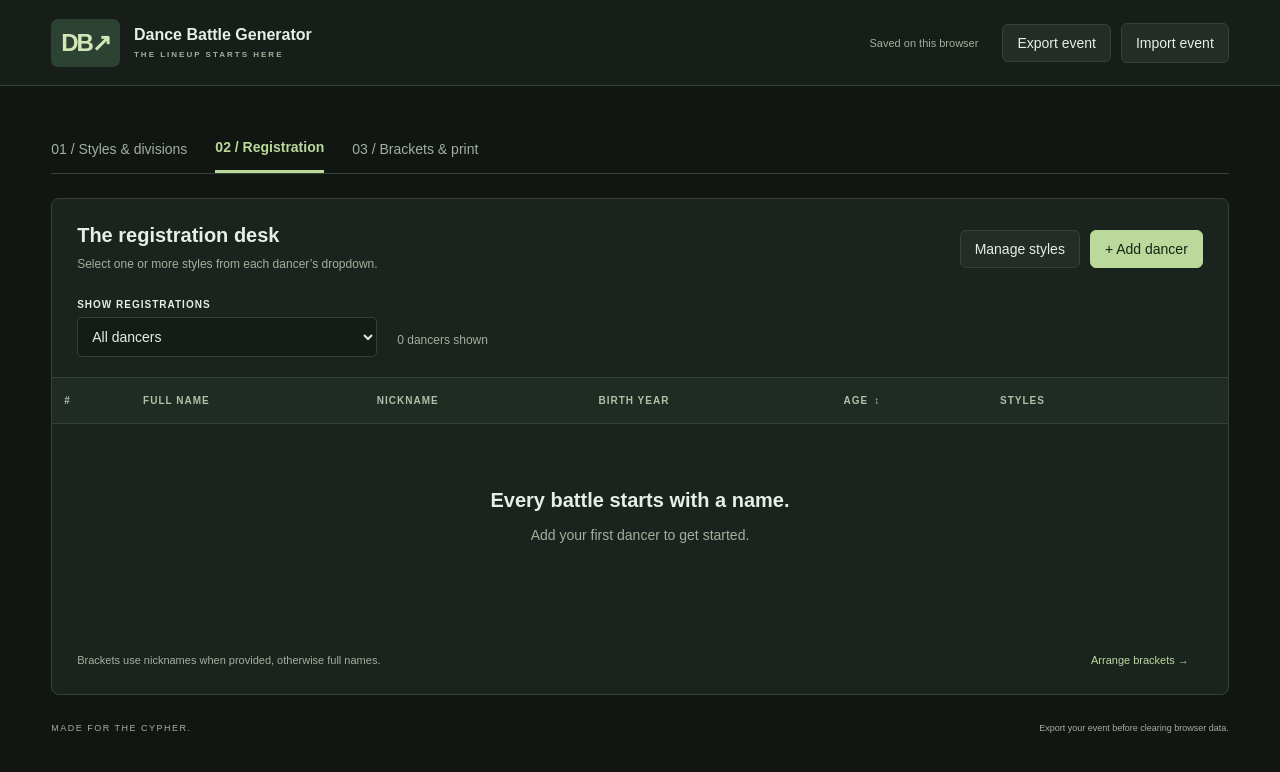
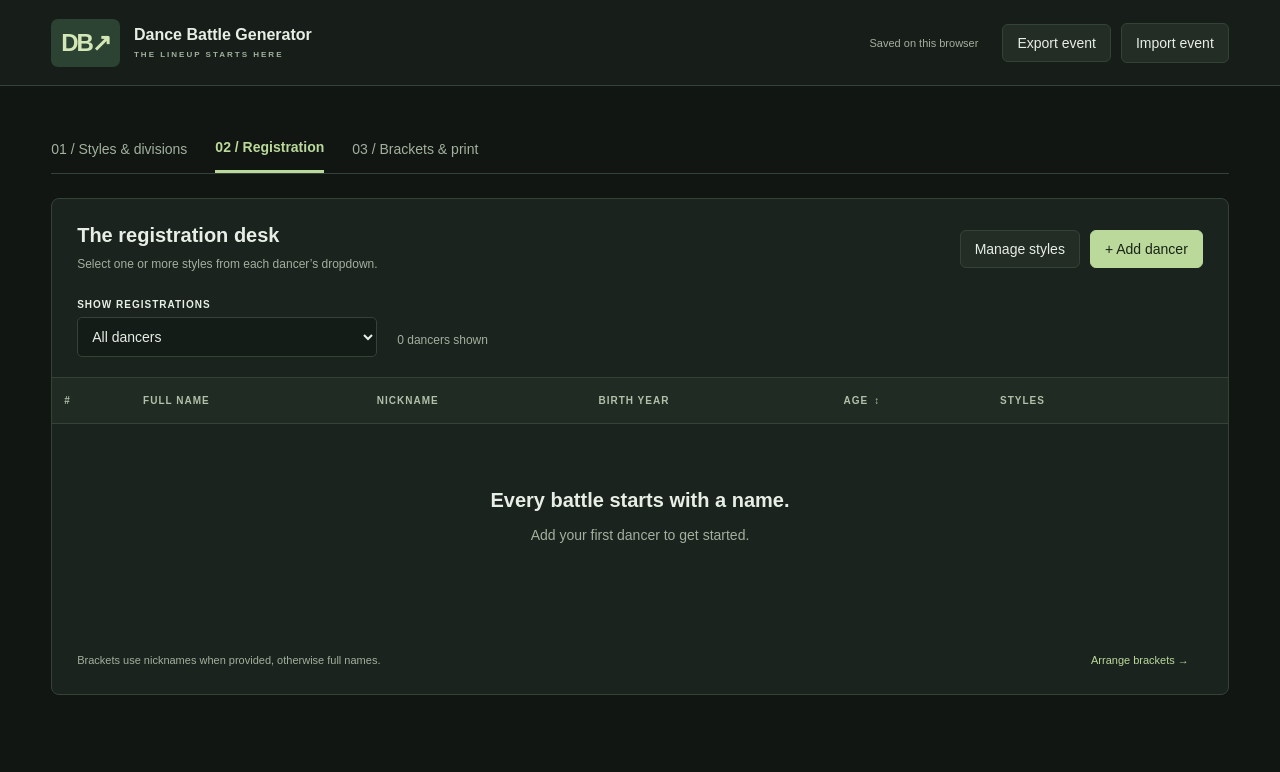
Before and after one commit to reisuart/dance-battle-generator, a React (Vite) app in the folder app/: page / in a window 1280 px wide. Shown: the top 772 px of the page. Built offline with nearby package versions, Linux system fonts and the light colour scheme.

Commit message:
Remove website footer

```diff
--- a/app/src/App.tsx
+++ b/app/src/App.tsx
@@ -259,7 +259,6 @@ function App() {
           <section className="canvas"><div className="canvas-label"><span>PRINT PREVIEW / A4 LANDSCAPE</span><span>Winner boxes stay blank for handwriting</span></div>{layout.ids.length > 16 && <div className="warning">More than 16 dancers: names will print smaller on one A4 page. Multi-page brackets are planned.</div>}<PaperPreview>{paper(active)}</PaperPreview></section>
         </div>}
       </>}
-      <div className="app-foot">MADE FOR THE CYPHER.<span>Export your event before clearing browser data.</span></div>
     </main>
     <div className="print-area">{(all ? groups.filter(c => participants(event, c).length) : active ? [active] : []).map(paper)}</div>
   </>
```
